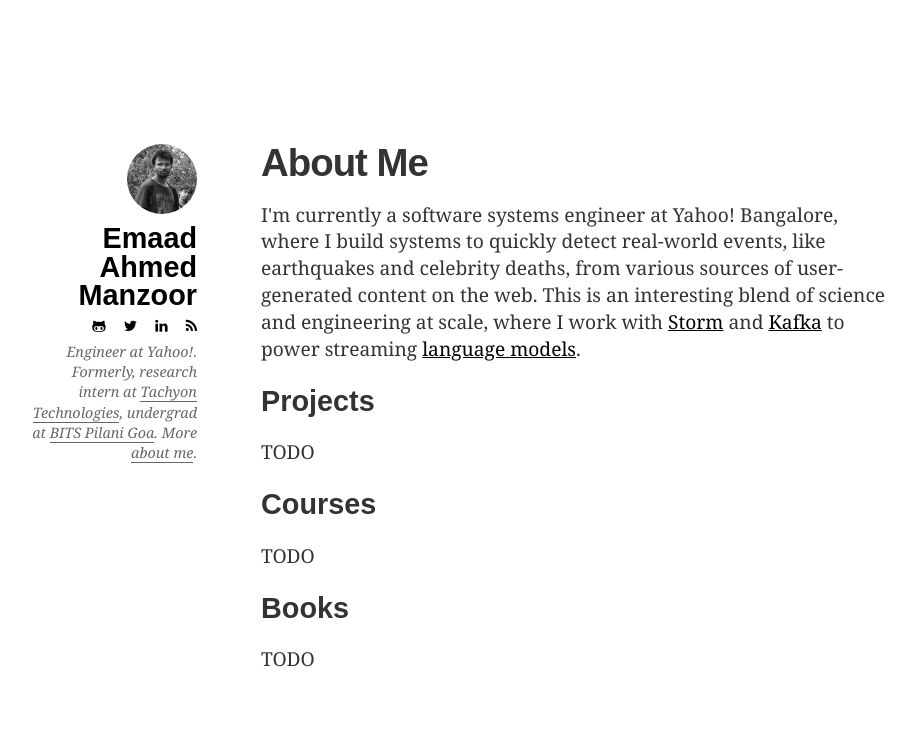
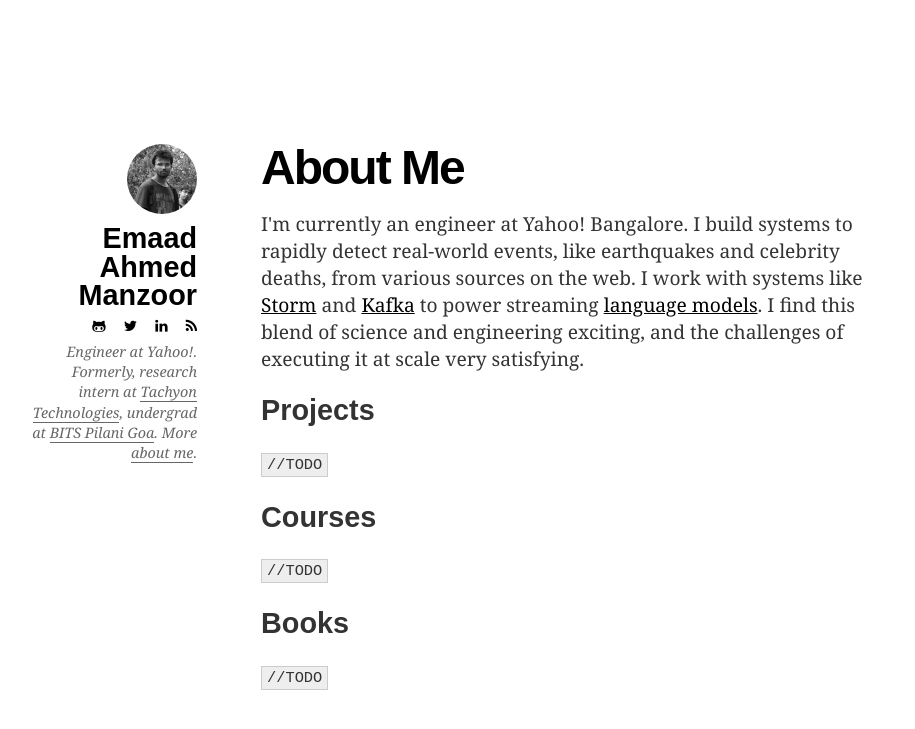
Before and after one commit to ganpatrao/ganpatrao.github.io, a Jekyll site: the page built from about.md, in a window 1280 px wide. Shown: the top 729 px of the page, without its empty margins (123-1038 px from the left). Built offline with Jekyll 4.4.1, drawn with Linux system fonts in a browser that asks for light colours.

Commit message:
Add a page layout

```diff
--- a/_config.yml
+++ b/_config.yml
@@ -9,7 +9,7 @@ author_bio: |
     Engineer at Yahoo!.
     Formerly, research intern at <a href=http://tachyon.in/>Tachyon Technologies</a>,
     undergrad at <a href=http://www.bits-pilani.ac.in/Goa/>BITS Pilani Goa</a>.
-    More <a href=http://eyeshalfclosed.com/about/>about me</a>.
+    More <a href=/about/>about me</a>.
 
 # External services
 github_url: "https://github.com/emaadmanzoor"
--- a/_layouts/about.html
+++ /dev/null
@@ -1,7 +0,0 @@
----
-layout: default
----
-<div class=about>
-    <h1>About Me</h1>
-    {{ content | markdownify }}
-</div>
--- /dev/null
+++ b/_layouts/page.html
@@ -0,0 +1,9 @@
+---
+layout: default
+---
+<div class=page>
+    <h1 class=title-large>{{ page.title }}</h1>
+    <div class=content>
+        {{ content | markdownify }}
+    </div>
+</div>
--- a/_layouts/post.html
+++ b/_layouts/post.html
@@ -8,8 +8,8 @@ layout: default
     </div>
     {% endif %}
     {% include post-meta.html %}
-    <h1 class=post-title-large>{{ page.title }}</h1>
-    <div class=post-content>
+    <h1 class=title-large>{{ page.title }}</h1>
+    <div class=content>
         {{ content }}
         <p class=discuss>
             Discuss this post via <a href="mailto:{{ site.email }}">e-mail</a>
--- a/about.html
+++ /dev/null
@@ -1,22 +0,0 @@
----
-layout: about
-title: About
----
-
-I'm currently a software systems engineer at Yahoo! Bangalore, where I build systems to
-quickly detect real-world events, like earthquakes and celebrity deaths, from various sources
-of user-generated content on the web. This is an interesting blend of science and engineering
-at scale, where I work with [Storm](http://storm-project.net) and [Kafka](http://kafka.apache.org)
-to power streaming [language models](http://www.wsdm-conference.org/2010/proceedings/docs/p11.pdf).
-
-## Projects
-
-TODO
-
-## Courses
-
-TODO
-
-## Books
-
-TODO
--- /dev/null
+++ b/about.md
@@ -0,0 +1,23 @@
+---
+layout: page
+title: About Me
+---
+
+I'm currently an engineer at Yahoo! Bangalore. I build systems to rapidly detect real-world
+events, like earthquakes and celebrity deaths, from various sources on the web. I work with
+systems like [Storm](http://storm-project.net) and [Kafka](http://kafka.apache.org) to power
+streaming [language models](http://www.wsdm-conference.org/2010/proceedings/docs/p11.pdf). I
+find this blend of science and engineering exciting, and the challenges of executing it at
+scale very satisfying.
+
+## Projects
+
+`//TODO`
+
+## Courses
+
+`//TODO`
+
+## Books
+
+`//TODO`
--- a/css/styles.css
+++ b/css/styles.css
@@ -121,12 +121,12 @@ p.feature-image img {
     border: 2px solid #333;
 }
 
-.post-title, .about h1 {
+.title {
     letter-spacing: -1px;
     margin: 0;
 }
 
-.post-title a, .post-meta a {
+.title a, .post-meta a {
     text-decoration: none;
 }
 
@@ -134,20 +134,20 @@ p.feature-image img {
     text-decoration: underline;
 }
 
-.post-title i {
+.title i {
     color: #999;
     font-size: 0.5em;
     vertical-align: middle;
 }
 
-.post-title-large {
+.title-large {
     clear: left;
     font-size: 3em;
     letter-spacing: -2px;
     margin: 0;
 }
 
-.post-content, .about {
+.content {
     color: #333;
     font-size: 1.2em;
     line-height: 1.4em;
@@ -178,45 +178,35 @@ p code, ul code {
     white-space: nowrap;
 }
 
-.post-content .source {
+.content .source {
     font-style: italic;
     text-align: right;
 }
 
-.post-content .source:before {
+.content .source:before {
     content: "- ";
 }
 
-.post-content img {
+.content img {
     display: block;
     margin: 0 auto;
 }
 
-.post-content .caption {
+.content .caption {
     font-size: 0.8em;
     line-height: 1.2em;
     margin: 0 auto 2em auto;
     width: 80%;
 }
 
-.post-content .discuss {
+.content .discuss {
     font-style: italic;
     margin-top: 1.5em;
     margin-bottom: 0;
 }
 
-.tags h1 {
-    margin-top: 0;
-}
-
 .tags ul {
     list-style-type: none;
-    margin-bottom: 1.5em;
-}
-
-.tags ul:first-child {
-    margin: 0;
-    padding: 0;
 }
 
 @media (max-width: 767px) {
--- a/index.html
+++ b/index.html
@@ -10,8 +10,8 @@ title: Eyes Half Closed
         <img src="{{ post.feature }}"/>
     </p>
     {% endif %}
-    <h1 class=post-title><a href="{{ post.url }}">{{ post.title }}</a></h1>
-    <div class=post-content>
+    <h1 class=title><a href="{{ post.url }}">{{ post.title }}</a></h1>
+    <div class=content>
         {{ post.excerpt | markdownify }}
     </div>
     {% include post-meta.html %}
--- a/tags.html
+++ b/tags.html
@@ -3,6 +3,7 @@ layout: default
 title: Tags
 ---
 <div class=tags>
+    <h1 class=title-large>Tags</h1>
     <ul>
         {% for tag in site.tags %}
         <li>
```
Also changed, not shown: assets/design/index.html (deleted, +0 -120 lines), assets/design/post.html (deleted, +0 -65 lines).
